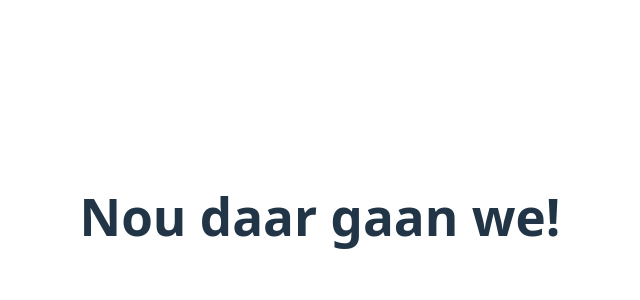
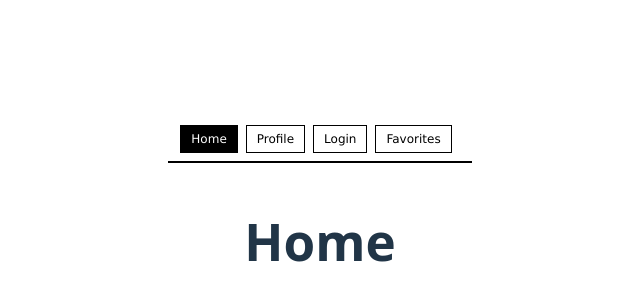
Before and after one commit to MorschaVG/trackback, a React (Vite) app: page / in a window 1280 px wide. Shown: the part 184-484 px from the top of the page, without its empty margins (320-960 px from the left). Built offline with nearby package versions, Linux system fonts and the light colour scheme.

Commit message:
Routing and Layout/Outlet
Established basic routing with temporary placeholder pages. Included a 404/NotFound page. Layout-outlet for static navbar implemented.

```diff
--- a/package.json
+++ b/package.json
@@ -11,7 +11,8 @@
   },
   "dependencies": {
     "react": "^19.2.0",
-    "react-dom": "^19.2.0"
+    "react-dom": "^19.2.0",
+    "react-router-dom": "^7.13.0"
   },
   "devDependencies": {
     "@eslint/js": "^9.39.1",
--- a/src/app/App.jsx
+++ b/src/app/App.jsx
@@ -1,12 +1,27 @@
 import './App.css'
+import { Routes, Route } from 'react-router-dom'
+import Layout from "./Layout.jsx";
+import Home from "../pages/Home.jsx";
+import Favorites from "../pages/Favorites.jsx";
+import Login from "../pages/Login.jsx";
+import History from "../pages/History.jsx";
+import Profile from "../pages/Profile.jsx";
+import NotFound from "../pages/NotFound.jsx";
+
 
 function App() {
-
-  return (
-    <>
-      <h1>Nou daar gaan we!</h1>
-    </>
-  )
+    return (
+        <Routes>
+            <Route path="/" element={<Layout />}>
+                <Route index element={<Home />} />
+                <Route path="profile" element={<Profile />} />
+                <Route path="login" element={<Login />} />
+                <Route path="favorites" element={<Favorites />} />
+                <Route path="*" element={<NotFound />} />
+            </Route>
+        </Routes>
+    );
 }
 
+
 export default App
--- a/src/app/Layout.jsx
+++ b/src/app/Layout.jsx
@@ -0,0 +1,13 @@
+import { Outlet } from 'react-router-dom'
+import NavBar from "../components/NavBar/Navbar.jsx";
+
+export default function Layout() {
+    return (
+        <>
+            <NavBar />
+            <main style={{ padding: 16 }}>
+                <Outlet />
+            </main>
+        </>
+    );
+}
--- a/src/components/NavBar/Navbar.jsx
+++ b/src/components/NavBar/Navbar.jsx
@@ -0,0 +1,23 @@
+import { NavLink } from "react-router-dom";
+
+const linkStyle = ({ isActive }) => ({
+    padding: "6px 10px",
+    marginRight: 8,
+    border: "1px solid #000",
+    textDecoration: "none",
+    background: isActive ? "#000" : "#fff",
+    color: isActive ? "#fff" : "#000",
+    fontFamily: "Verdana, sans-serif",
+    fontSize: 12,
+});
+
+export default function NavBar() {
+    return (
+        <nav style={{ padding: 12, borderBottom: "2px solid #000" }}>
+            <NavLink to="/" style={linkStyle}>Home</NavLink>
+            <NavLink to="/profile" style={linkStyle}>Profile</NavLink>
+            <NavLink to="/login" style={linkStyle}>Login</NavLink>
+            <NavLink to="/favorites" style={linkStyle}>Favorites</NavLink>
+        </nav>
+    );
+}
--- a/src/main.jsx
+++ b/src/main.jsx
@@ -1,9 +1,10 @@
 import { createRoot } from 'react-dom/client'
 import './index.css'
 import App from './app/App.jsx'
+import { BrowserRouter } from "react-router-dom";
 
 createRoot(document.getElementById('root')).render(
-
+<BrowserRouter>
     <App />
-
+</BrowserRouter>
 )
--- a/src/pages/Favorites.jsx
+++ b/src/pages/Favorites.jsx
@@ -0,0 +1,3 @@
+export default function Favorites() {
+    return <h1>Favorites</h1>;
+}
--- a/src/pages/History.jsx
+++ b/src/pages/History.jsx
@@ -0,0 +1,3 @@
+export default function History() {
+    return <h1>History</h1>;
+}
--- a/src/pages/Home.jsx
+++ b/src/pages/Home.jsx
@@ -0,0 +1,3 @@
+export default function Home() {
+    return <h1>Home</h1>;
+}
--- a/src/pages/Login.jsx
+++ b/src/pages/Login.jsx
@@ -0,0 +1,3 @@
+export default function Login() {
+    return <h1>Login</h1>;
+}
--- /dev/null
+++ b/src/pages/NotFound.jsx
@@ -0,0 +1,3 @@
+export default function NotFound() {
+    return <h1>404 - Not Found</h1>;
+}
--- a/src/pages/Profile.jsx
+++ b/src/pages/Profile.jsx
@@ -0,0 +1,3 @@
+export default function Profile() {
+    return <h1>Profile</h1>;
+}
```
Also changed, not shown: 1 other file (tests, documents, lock files or other folders).
